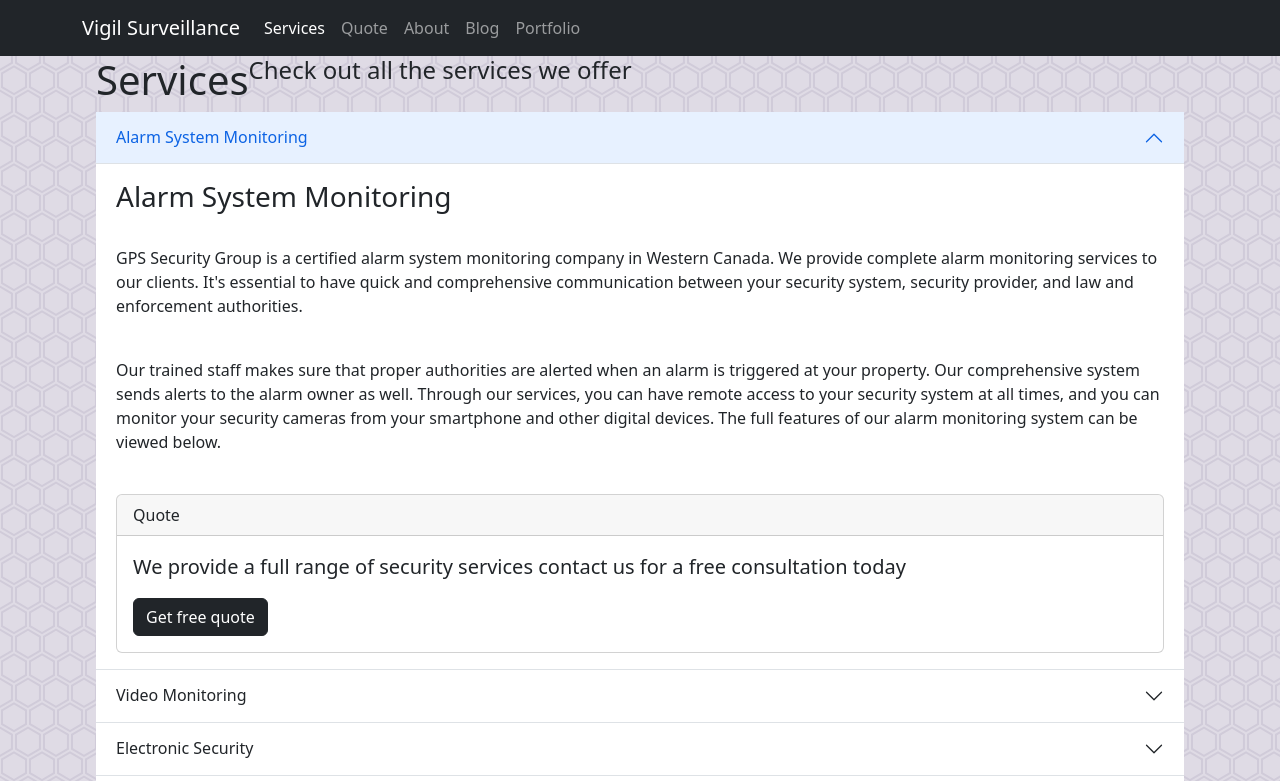
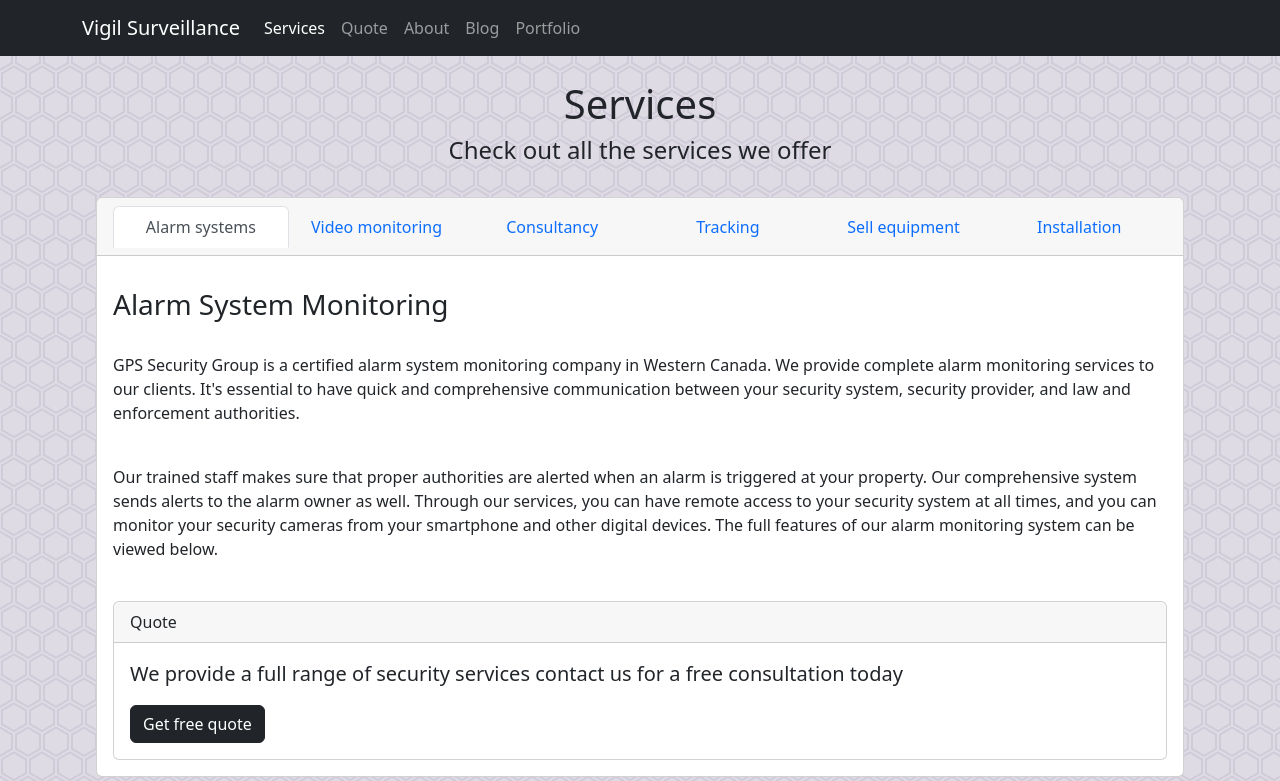
Before and after one commit to LoisaKitakaya/Vigil-Survailance, a React (Create React App) app: page /services in a window 1280 px wide. Shown: the top 781 px of the page. Built offline with nearby package versions, Linux system fonts and the light colour scheme.

Commit message:
added new styling for services page and minor changes on home page

```diff
--- a/src/css/App.css
+++ b/src/css/App.css
@@ -11,12 +11,6 @@
   padding: 0 !important;
   margin: 0 !important;
   background-color: #fefefe;
-}
-
-.display-container {
-  display: flex;
-  justify-content: first baseline;
-  flex-wrap: wrap;
 }
 
 .this-container {
--- a/src/pages/Services.jsx
+++ b/src/pages/Services.jsx
@@ -1,5 +1,7 @@
 import { Accordion } from "react-bootstrap";
 import { Link } from "react-router-dom";
+import Tab from "react-bootstrap/Tab";
+import Tabs from "react-bootstrap/Tabs";
 
 import PageTitle from "../components/PageTitle";
 
@@ -8,34 +10,31 @@ const Services = () => {
   return (
     <div className="App-sub-container">
       <div className="this-container">
-        <div className="display-container">
+        <br />
         <h1 className="text-center">Services</h1>
         <h4 className="text-center">Check out all the services we offer</h4>
         <br />
-          <Accordion defaultActiveKey="0" flush>
-            <Accordion.Item eventKey="0">
-              <Accordion.Header>Alarm System Monitoring</Accordion.Header>
-              <Accordion.Body>
+        <div className="card">
+          <Tabs defaultActiveKey="alarm" className="mb-3 card-header" justify>
+            <Tab eventKey="alarm" title="Alarm systems" className="card-body">
               <h3>Alarm System Monitoring</h3>
               <br />
               <p>
                 GPS Security Group is a certified alarm system monitoring
-                  company in Western Canada. We provide complete alarm
-                  monitoring services to our clients. It's essential to have
-                  quick and comprehensive communication between your security
-                  system, security provider, and law and enforcement
-                  authorities.
+                company in Western Canada. We provide complete alarm monitoring
+                services to our clients. It's essential to have quick and
+                comprehensive communication between your security system,
+                security provider, and law and enforcement authorities.
               </p>
               <br />
               <p>
-                  Our trained staff makes sure that proper authorities are
-                  alerted when an alarm is triggered at your property. Our
-                  comprehensive system sends alerts to the alarm owner as well.
-                  Through our services, you can have remote access to your
-                  security system at all times, and you can monitor your
-                  security cameras from your smartphone and other digital
-                  devices. The full features of our alarm monitoring system can
-                  be viewed below.
+                Our trained staff makes sure that proper authorities are alerted
+                when an alarm is triggered at your property. Our comprehensive
+                system sends alerts to the alarm owner as well. Through our
+                services, you can have remote access to your security system at
+                all times, and you can monitor your security cameras from your
+                smartphone and other digital devices. The full features of our
+                alarm monitoring system can be viewed below.
               </p>
               <br />
               <div className="card">
@@ -52,25 +51,25 @@ const Services = () => {
                   </blockquote>
                 </div>
               </div>
-              </Accordion.Body>
-            </Accordion.Item>
-            <Accordion.Item eventKey="1">
-              <Accordion.Header>Video Monitoring</Accordion.Header>
-              <Accordion.Body>
+            </Tab>
+            <Tab
+              eventKey="video"
+              title="Video monitoring"
+              className="card-body"
+            >
               <h3>24/7 Video Monitoring</h3>
               <br />
               <p>
-                  GPS Security Group offers a 24/7 video monitoring service to
-                  its commercial and industrial clients throughout Alberta,
-                  British Columbia, and Saskatchewan. The primary advantage of
-                  an online surveillance system like this is that it is
-                  operational around the clock. Our real-time video surveillance
-                  system allows a single person to man several screens
-                  simultaneously. This eliminates the need for deploying a
-                  security guard in every room, floor, or premise/location. You
-                  can catch an ongoing suspicious or criminal activity on your
-                  security camera and help investigation agencies find the
-                  culprits.
+                GPS Security Group offers a 24/7 video monitoring service to its
+                commercial and industrial clients throughout Alberta, British
+                Columbia, and Saskatchewan. The primary advantage of an online
+                surveillance system like this is that it is operational around
+                the clock. Our real-time video surveillance system allows a
+                single person to man several screens simultaneously. This
+                eliminates the need for deploying a security guard in every
+                room, floor, or premise/location. You can catch an ongoing
+                suspicious or criminal activity on your security camera and help
+                investigation agencies find the culprits.
               </p>
               <br />
               <h3>Remote Surveillance</h3>
@@ -96,27 +95,25 @@ const Services = () => {
               <br />
               <p>
                 Many companies face false alarm issues at their facilities,
-                  resulting in wasting crucial time on unnecessary
-                  investigations. False alarms can be caused by bugs,
-                  trees/leaves, shadows, reflections, lights, wind, and weather
-                  conditions. GPS Security Group uses Advanced AI technology to
-                  reduce the number of false alarms significantly. Our advanced
-                  AI cloud-based false alarm filtering technology reduces false
-                  alarms by up to 90%.
+                resulting in wasting crucial time on unnecessary investigations.
+                False alarms can be caused by bugs, trees/leaves, shadows,
+                reflections, lights, wind, and weather conditions. GPS Security
+                Group uses Advanced AI technology to reduce the number of false
+                alarms significantly. Our advanced AI cloud-based false alarm
+                filtering technology reduces false alarms by up to 90%.
                 <br />
                 <br />
                 GPS Security’s video monitoring software focuses on triggering
-                  true alarms. This includes real human activity, like
-                  identifying a person walking through a construction site, a
-                  man carrying a flashlight from a distance, vehicle movement
-                  on-site or within the area of interest, and additional related
-                  activities.
+                true alarms. This includes real human activity, like identifying
+                a person walking through a construction site, a man carrying a
+                flashlight from a distance, vehicle movement on-site or within
+                the area of interest, and additional related activities.
                 <br />
                 <br />
                 Our video monitoring software also focuses on filtering out
                 false alarms. This includes changing weather conditions, like
-                  lightning, animal activity, vehicle movement outside the area
-                  of interest, and other related activities.
+                lightning, animal activity, vehicle movement outside the area of
+                interest, and other related activities.
               </p>
               <br />
               <div className="card">
@@ -133,35 +130,35 @@ const Services = () => {
                   </blockquote>
                 </div>
               </div>
-              </Accordion.Body>
-            </Accordion.Item>
-            <Accordion.Item eventKey="2">
-              <Accordion.Header>Electronic Security</Accordion.Header>
-              <Accordion.Body>
+            </Tab>
+            <Tab
+              eventKey="consultancy"
+              title="Consultancy"
+              className="card-body"
+            >
               <h3>Cameras, Access Control {"&"} Electronic Security</h3>
               <br />
               <p>
                 24/7 monitoring and access control security ensures that only
-                  those who are authorized can enter your premises. A basic
-                  access control system includes a computerized controller,
-                  tracking app and an electronic lock. This is one of the most
-                  important steps any organization has to take to create a
-                  secure working space and protect information. Select the most
-                  appropriate access control security for your business using
-                  the following tips.
+                those who are authorized can enter your premises. A basic access
+                control system includes a computerized controller, tracking app
+                and an electronic lock. This is one of the most important steps
+                any organization has to take to create a secure working space
+                and protect information. Select the most appropriate access
+                control security for your business using the following tips.
               </p>
               <br />
               <h3>Size of Organization</h3>
               <p>
                 The size of the organization or business matters the most in
-                  determining the level of access control security. There will
-                  be a huge difference in the access control system required for
-                  a large enterprise as compared to that of a retail store. An
-                  open site that allows entry to a number of people throughout
-                  the day will need to have mobile surveillance trailers so that
-                  a watchful eye can be kept on every intruder. Whereas an
-                  office that has employees entering in the morning and leaving
-                  in the evening can be checked by the security guard alone.
+                determining the level of access control security. There will be
+                a huge difference in the access control system required for a
+                large enterprise as compared to that of a retail store. An open
+                site that allows entry to a number of people throughout the day
+                will need to have mobile surveillance trailers so that a
+                watchful eye can be kept on every intruder. Whereas an office
+                that has employees entering in the morning and leaving in the
+                evening can be checked by the security guard alone.
               </p>
               <br />
               <h3>Access Control Cards {"&"} 24/7 Surveillance</h3>
@@ -170,14 +167,14 @@ const Services = () => {
                 Access control cards are a good way to ensure that only the
                 people who are needed inside the buildings gain access to it.
                 They restrict outside visitors from passing through and ensure
-                  the safety of the premise. Protect your home and business,
-                  while providing hassle-free access to your loved ones, assets,
+                the safety of the premise. Protect your home and business, while
+                providing hassle-free access to your loved ones, assets,
                 {"&"} employees with an efficient access control security
                 system. GPS Security provides an end to end service for
                 designing, installing and maintaining access control security
                 systems. Our professionals have extensive experience working
-                  with small businesses as well as large enterprises. Get in
-                  touch with us today to learn more about the services we offer.
+                with small businesses as well as large enterprises. Get in touch
+                with us today to learn more about the services we offer.
               </p>
               <br />
               <div className="card">
@@ -194,11 +191,8 @@ const Services = () => {
                   </blockquote>
                 </div>
               </div>
-              </Accordion.Body>
-            </Accordion.Item>
-            <Accordion.Item eventKey="3">
-              <Accordion.Header>Mobile Surveillance Trailers</Accordion.Header>
-              <Accordion.Body>
+            </Tab>
+            <Tab eventKey="tracking" title="Tracking" className="card-body">
               <h3>Mobile Surveillance Trailers</h3>
               <br />
               <p>
@@ -206,20 +200,19 @@ const Services = () => {
                 YOUR CURRENT STATIC AND MOBILE GUARD SERVICES Video enhanced
                 security packages use traditional patrol guards with mobile
                 surveillance units. Our newest solar solution, the MSU HYBRID,
-                  provides a flexible and energy-efficient surveillance
-                  solution. The MSU Hybrid offers complete flexibility for
-                  temporary remote video surveillance. The unit is powered by
-                  solar panels for clean operation with an environmentally
-                  friendly diesel generator to recharge the batteries during
-                  cloudy or rainy days.
+                provides a flexible and energy-efficient surveillance solution.
+                The MSU Hybrid offers complete flexibility for temporary remote
+                video surveillance. The unit is powered by solar panels for
+                clean operation with an environmentally friendly diesel
+                generator to recharge the batteries during cloudy or rainy days.
                 <br />
                 <br />
-                  Without refuelling, the unit can last for up to 4 months in
-                  the summer and up to 2 months in winter. It is easy to deploy
-                  and it is remotely monitored with IP HD cameras featuring up
-                  to 6 months of localized recording and remote recording. With
-                  a combination of mobile patrols and mobile surveillance units,
-                  we can optimally deliver a wide range of security services.
+                Without refuelling, the unit can last for up to 4 months in the
+                summer and up to 2 months in winter. It is easy to deploy and it
+                is remotely monitored with IP HD cameras featuring up to 6
+                months of localized recording and remote recording. With a
+                combination of mobile patrols and mobile surveillance units, we
+                can optimally deliver a wide range of security services.
               </p>
               <br />
               <div className="card">
@@ -236,11 +229,12 @@ const Services = () => {
                   </blockquote>
                 </div>
               </div>
-              </Accordion.Body>
-            </Accordion.Item>
-            <Accordion.Item eventKey="4">
-              <Accordion.Header>Surveillance Equipment</Accordion.Header>
-              <Accordion.Body>
+            </Tab>
+            <Tab
+              eventKey="equipment"
+              title="Sell equipment"
+              className="card-body"
+            >
               <h3>Surveillance Equipment</h3>
               <br />
               <p>
@@ -249,14 +243,14 @@ const Services = () => {
                 Canada’s premier providers of cyber security services.
                 <br />
                 <br />
-                  We are dedicated to assisting organizations in protecting
-                  their data and technology infrastructure while also mitigating
-                  risk. We take a proactive approach in monitoring client
-                  network environment(s) and providing regulatory compliance. We
-                  have partnerships with some of the most trusted companies and
+                We are dedicated to assisting organizations in protecting their
+                data and technology infrastructure while also mitigating risk.
+                We take a proactive approach in monitoring client network
+                environment(s) and providing regulatory compliance. We have
+                partnerships with some of the most trusted companies and
                 institutions in the security sector. Additionally, we also
-                  consult with provincial and federal government bodies to
-                  ensure our services meet the latest cyber security standards.
+                consult with provincial and federal government bodies to ensure
+                our services meet the latest cyber security standards.
                 <br />
                 <br />
                 Let us be your virtual chief information security officers.
@@ -285,9 +279,58 @@ const Services = () => {
                   </blockquote>
                 </div>
               </div>
-              </Accordion.Body>
-            </Accordion.Item>
-          </Accordion>
+            </Tab>
+            <Tab
+              eventKey="installation"
+              title="Installation"
+              className="card-body"
+            >
+              <h3>Surveillance Equipment</h3>
+              <br />
+              <p>
+                GPS Security Group offers cyber security and IT security
+                solutions for companies in Western Canada. GPS is one of
+                Canada’s premier providers of cyber security services.
+                <br />
+                <br />
+                We are dedicated to assisting organizations in protecting their
+                data and technology infrastructure while also mitigating risk.
+                We take a proactive approach in monitoring client network
+                environment(s) and providing regulatory compliance. We have
+                partnerships with some of the most trusted companies and
+                institutions in the security sector. Additionally, we also
+                consult with provincial and federal government bodies to ensure
+                our services meet the latest cyber security standards.
+                <br />
+                <br />
+                Let us be your virtual chief information security officers.
+                Should your organization lack a CISO, we have a flexible and
+                scalable solution. This role is not always fulfilled, even
+                though it can be mission critical. It isn’t always due to lack
+                of budget either; it is actually difficult to put together a
+                team of skilled IT security professionals. GPS offers a
+                virtualized solution that not only addresses threats but also
+                adequately meets the security demands of modern organizations.
+                With our head office in Edmonton, we offer security services
+                throughout western Canada.
+              </p>
+              <br />
+              <div className="card">
+                <div className="card-header">Quote</div>
+                <div className="card-body">
+                  <blockquote className="blockquote mb-0">
+                    <p>
+                      We provide a full range of security services contact us
+                      for a free consultation today
+                    </p>
+                    <Link to={"/quote"} className="btn btn-dark">
+                      Get free quote
+                    </Link>
+                  </blockquote>
+                </div>
+              </div>
+            </Tab>
+          </Tabs>
         </div>
       </div>
       <br />
```
Also changed, not shown: src/pages/Home.jsx (+12 -22 lines). Lines whose indentation alone changed are shown as unchanged.
